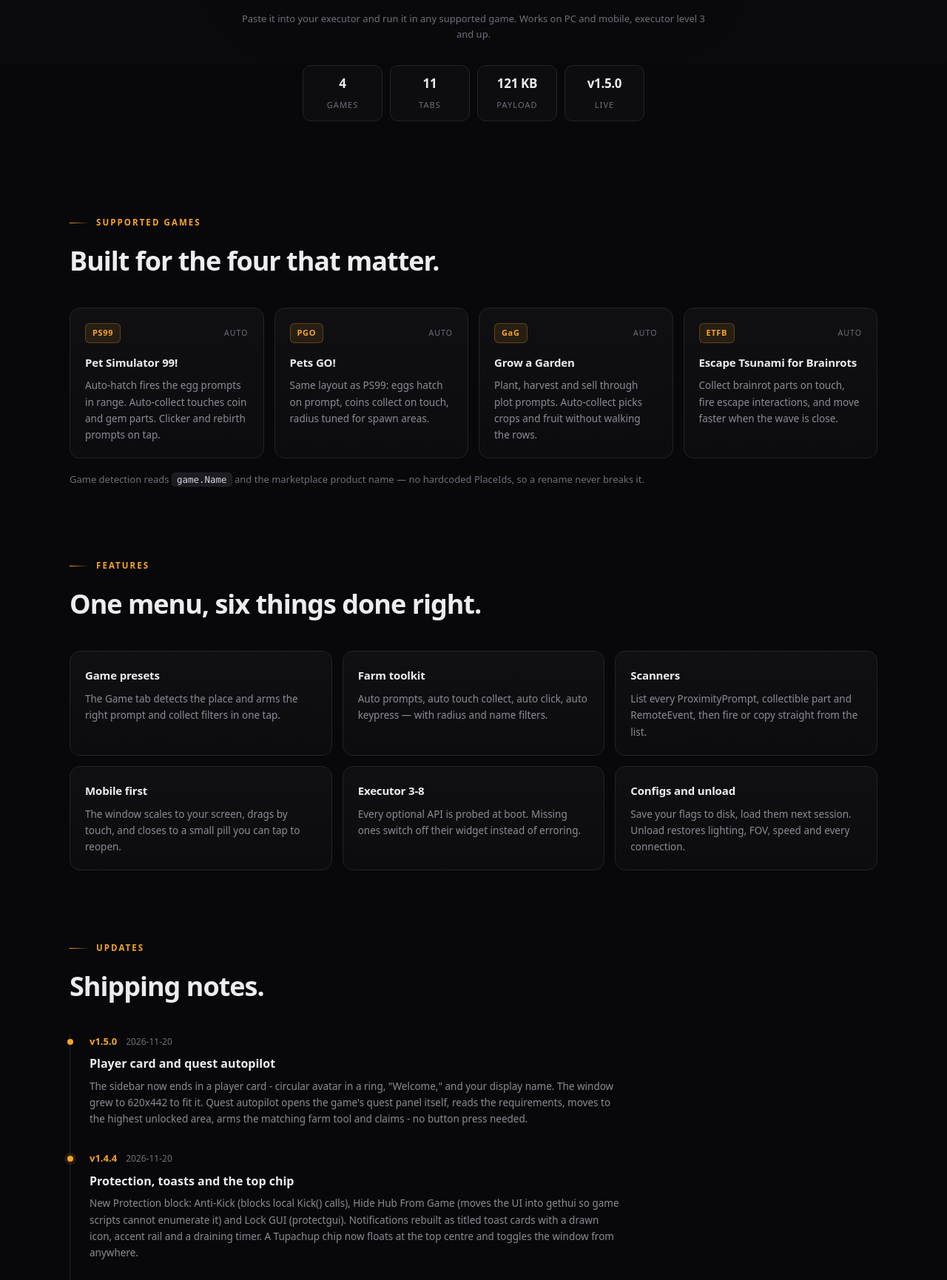
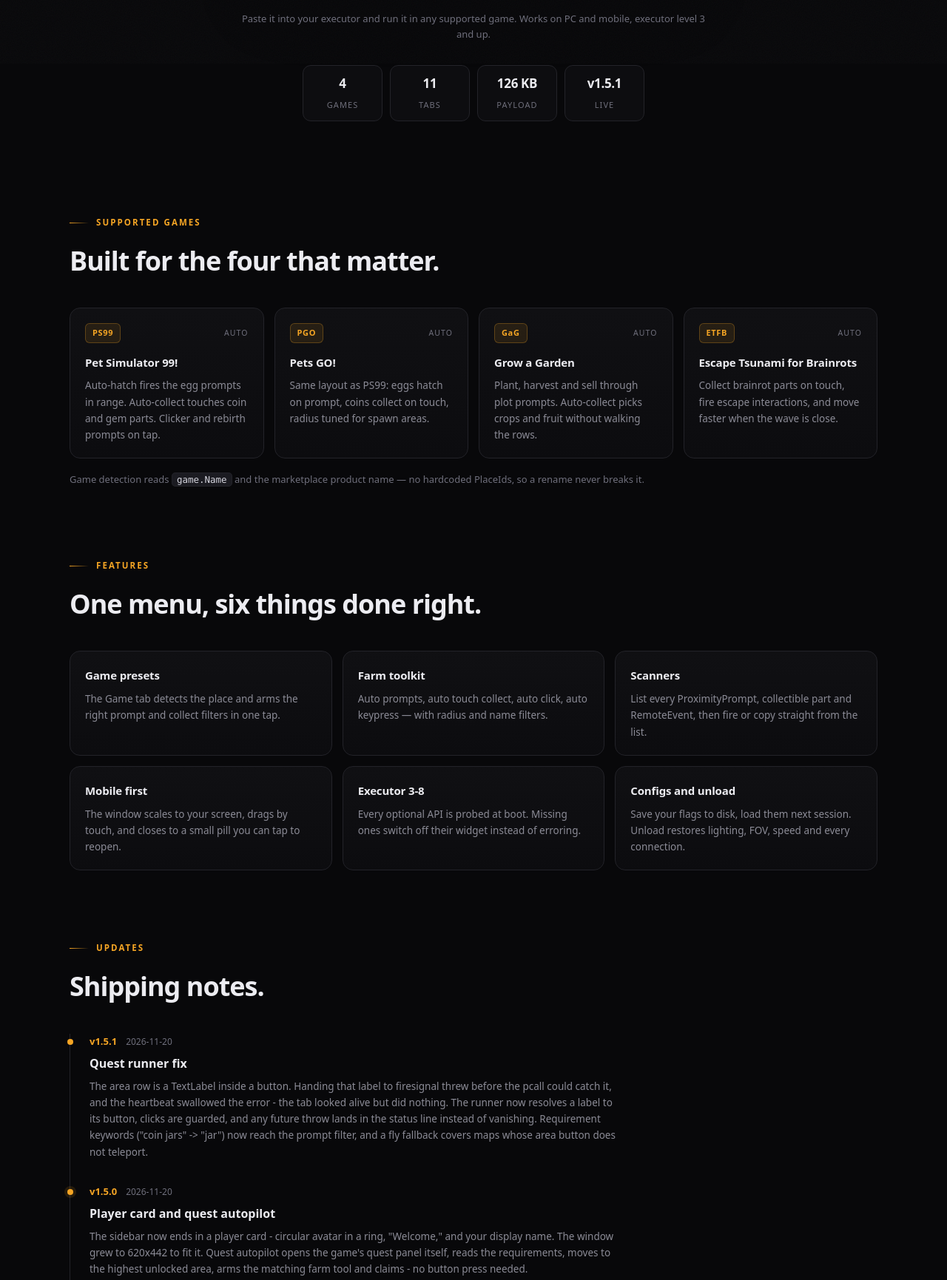
Before and after one commit to vkorona26-oss/Tupachub, a plain HTML site: page index.html in a window 1280 px wide. Shown: the part 714-2445 px from the top of the page at 74% size. Drawn offline with Linux system fonts and the light colour scheme.

Commit message:
Tupachup v1.5.1: hub.lua, loader and site sync

```diff
--- a/index.html
+++ b/index.html
@@ -78,8 +78,8 @@
     <div class="stats">
       <div><b>4</b><span>games</span></div>
       <div><b>11</b><span>tabs</span></div>
-      <div><b>121 KB</b><span>payload</span></div>
-      <div><b>v1.5.0</b><span>live</span></div>
+      <div><b>126 KB</b><span>payload</span></div>
+      <div><b>v1.5.1</b><span>live</span></div>
     </div>
   </section>
 
@@ -128,6 +128,11 @@
     <p class="eyebrow">Updates</p>
     <h2>Shipping notes.</h2>
     <ol class="timeline">
+      <li>
+        <div class="meta"><span class="ver">v1.5.1</span><time>2026-11-20</time></div>
+        <h3>Quest runner fix</h3>
+        <p>The area row is a TextLabel inside a button. Handing that label to firesignal threw before the pcall could catch it, and the heartbeat swallowed the error - the tab looked alive but did nothing. The runner now resolves a label to its button, clicks are guarded, and any future throw lands in the status line instead of vanishing. Requirement keywords ("coin jars" -&gt; "jar") now reach the prompt filter, and a fly fallback covers maps whose area button does not teleport.</p>
+      </li>
       <li>
         <div class="meta"><span class="ver">v1.5.0</span><time>2026-11-20</time></div>
         <h3>Player card and quest autopilot</h3>
```
Also changed, not shown: 1 other file.
